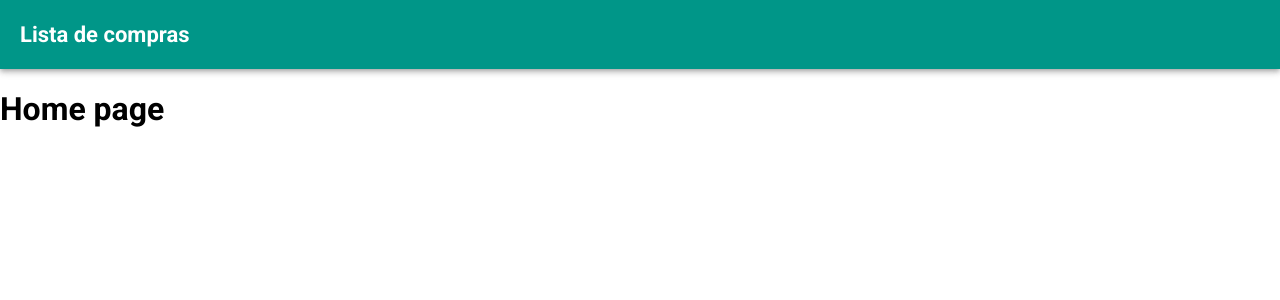
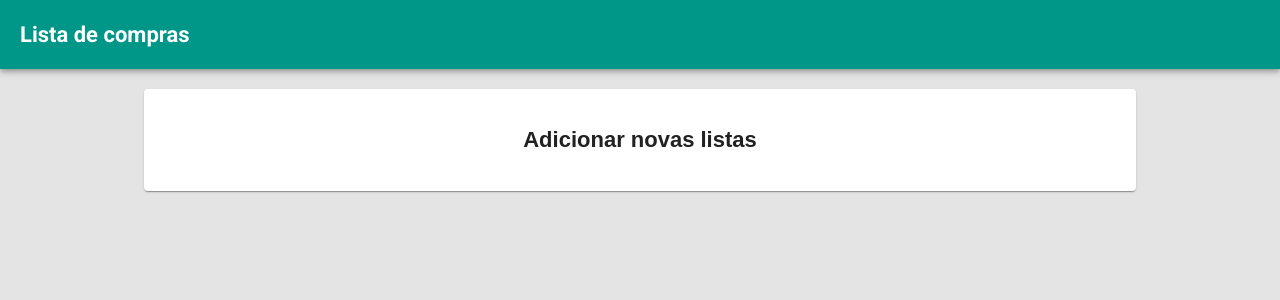
Before and after one commit to brenodev/lista_de_compras, a React (Create React App) app: page / in a window 1280 px wide. Shown: the top 300 px of the page. Built offline with nearby package versions, Linux system fonts and the light colour scheme.

Commit message:
adicionado interface de card na page home

```diff
--- a/src/home/Home.css
+++ b/src/home/Home.css
@@ -0,0 +1,23 @@
+.page-container {
+  padding: 20px;
+  display: flex;
+  flex-direction: column;
+  align-items: center;
+}
+.new-list-container {
+  width: 80%;
+}
+
+.card {
+  width: 100%;
+  display: flex;
+  flex-direction: column;
+}
+.card-action-area {
+  flex: 1;
+}
+
+.card-content {
+  display: flex;
+  justify-content: center;
+}
--- a/src/home/Home.jsx
+++ b/src/home/Home.jsx
@@ -1,9 +1,22 @@
 import React from "react"
+import { Card, CardActionArea, CardContent } from '@material-ui/core';
+
+import "./Home.css"
 
 const Home = props => {
   return (
-    <div>
-      <h1>Home page</h1>
+    <div className="page-container">
+    <div className="new-list-container">
+      <Card className="card">
+        <CardActionArea className="card-action-area">
+          <CardContent className="card-content">
+            <div>
+              <p className="title">Adicionar novas listas</p>
+            </div>
+          </CardContent>
+        </CardActionArea>
+      </Card>
+    </div>
     </div>
   )
 }
--- a/src/index.css
+++ b/src/index.css
@@ -3,4 +3,5 @@ body {
   padding: 0;
   -moz-osx-font-smoothing: grayscale;
   font-family: "Roboto", sans-serif;
+  background-color: #e4e4e4;
 }
```
